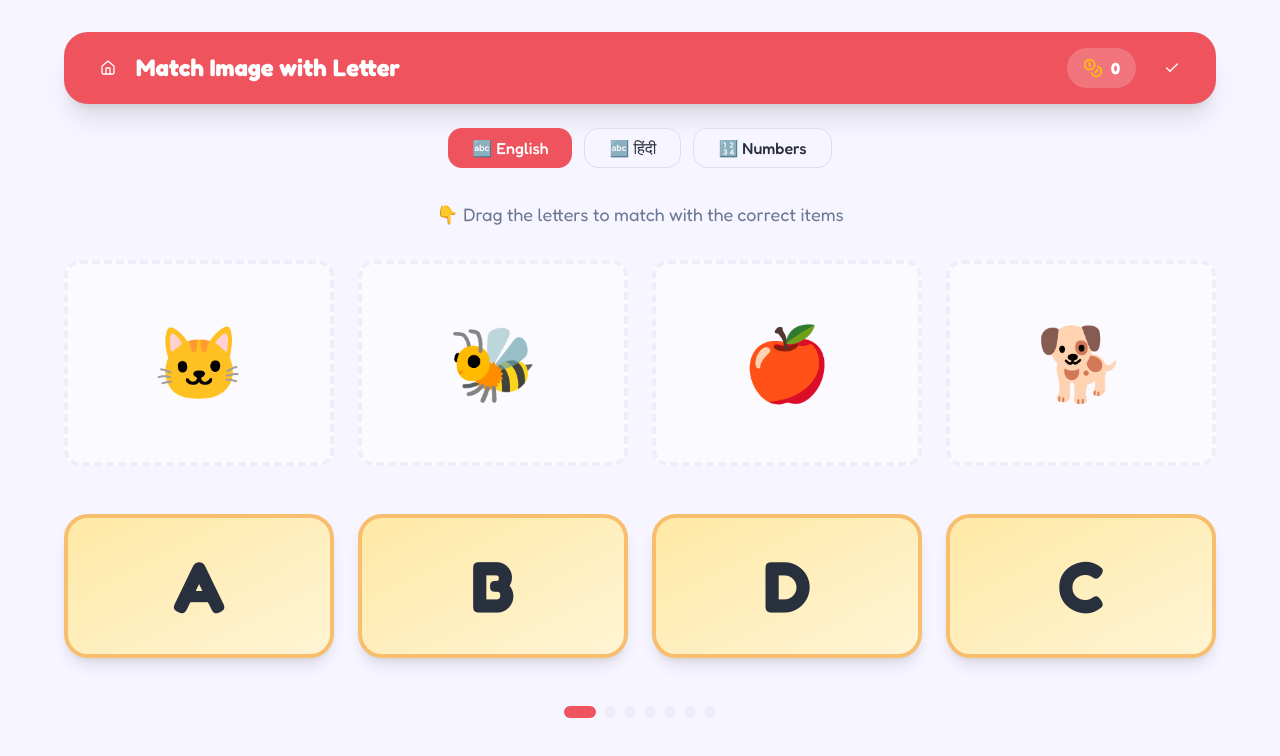
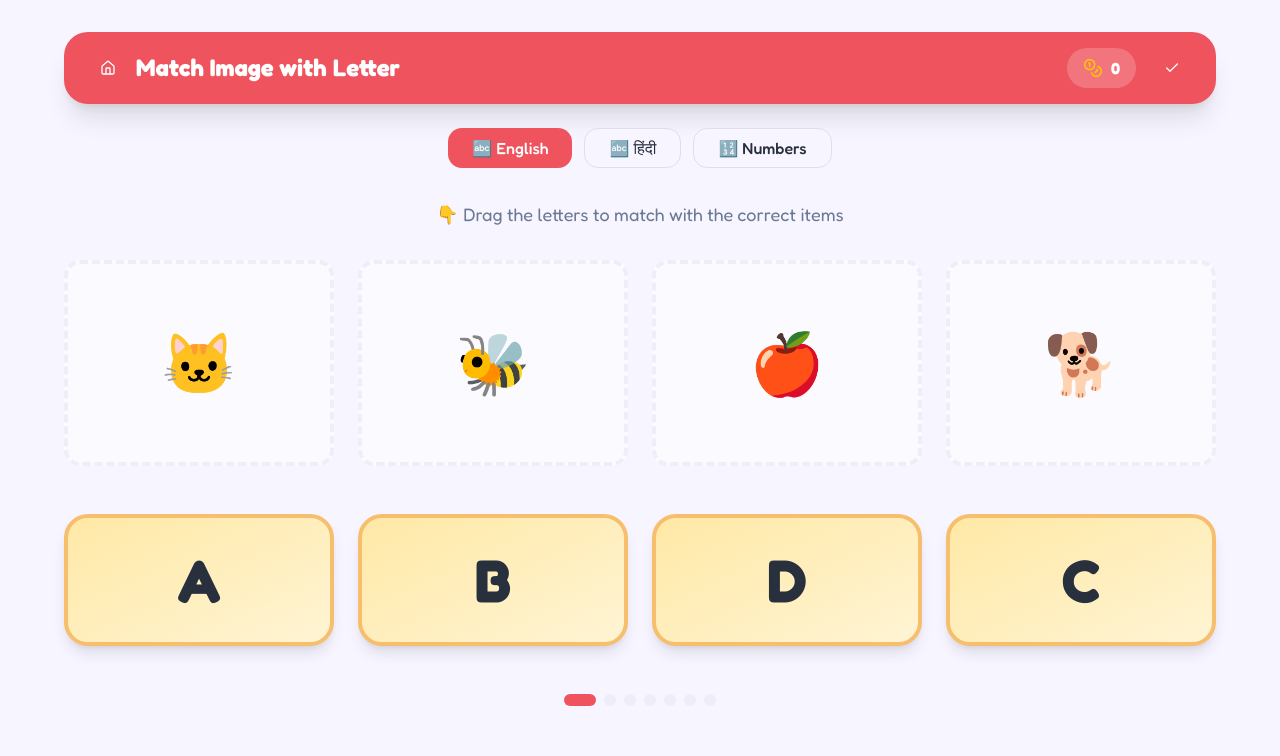
Before and after one commit to shivesh122/match-magic-learn, a React (Vite) app: page / in a window 1280 px wide. Shown: the top 756 px of the page. Built offline with nearby package versions, Linux system fonts and the light colour scheme; the HTML template or start-up script is replaced by a standard one.

Commit message:
Fix number element overflow

```diff
--- a/src/components/MatchingGame.tsx
+++ b/src/components/MatchingGame.tsx
@@ -182,10 +182,10 @@ export const MatchingGame = () => {
               isCorrect={matchedPairs.has(pair.itemId) ? true : wrongDrops.get(pair.itemId) ? false : null}
               isEmpty={!matchedPairs.has(pair.itemId)}
             >
-              <div className="flex flex-col items-center justify-center gap-2 min-h-[120px] sm:min-h-[140px] md:min-h-[150px] p-2">
-                <div className="text-4xl sm:text-5xl md:text-6xl lg:text-7xl">{pair.itemContent}</div>
+              <div className="flex flex-col items-center justify-center gap-2 min-h-[120px] sm:min-h-[140px] md:min-h-[150px] p-2 overflow-hidden">
+                <div className="text-3xl sm:text-4xl md:text-5xl lg:text-6xl break-words text-center w-full">{pair.itemContent}</div>
                 {matchedPairs.has(pair.itemId) && (
-                  <div className="text-3xl sm:text-4xl md:text-5xl font-bold text-success animate-bounce-in">
+                  <div className="text-2xl sm:text-3xl md:text-4xl font-bold text-success animate-bounce-in break-words text-center w-full">
                     {pair.letterContent}
                   </div>
                 )}
@@ -203,8 +203,8 @@ export const MatchingGame = () => {
               onDragStart={handleDragStart}
               disabled={matchedPairs.has(pair.itemId)}
             >
-              <div className="game-card p-4 sm:p-6 md:p-8 flex items-center justify-center min-h-[100px] sm:min-h-[110px] md:min-h-[120px] bg-gradient-to-br from-accent/30 to-accent/10">
-                <div className="text-4xl sm:text-5xl md:text-6xl lg:text-7xl font-bold text-foreground">
+              <div className="game-card p-4 sm:p-6 md:p-8 flex items-center justify-center min-h-[100px] sm:min-h-[110px] md:min-h-[120px] bg-gradient-to-br from-accent/30 to-accent/10 overflow-hidden">
+                <div className="text-3xl sm:text-4xl md:text-5xl lg:text-6xl font-bold text-foreground break-words text-center w-full">
                   {pair.letterContent}
                 </div>
               </div>
```
